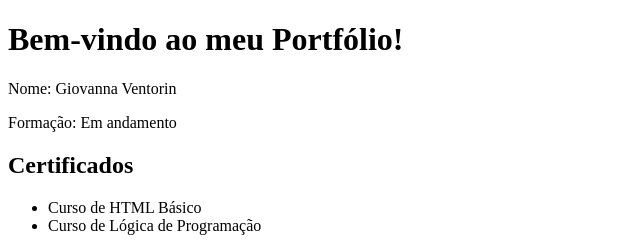
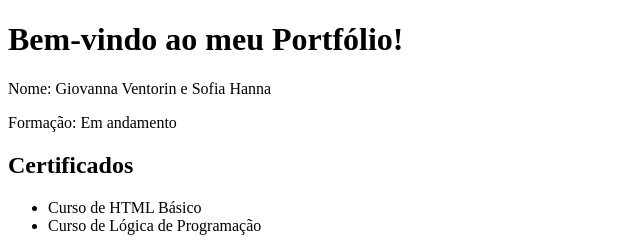
Before and after one commit to giovannaventorin/GS, a plain HTML site: page index.html in a window 1280 px wide. Shown: the top 240 px of the page, 0-640 px from the left. Drawn offline with Linux system fonts and the light colour scheme.

```diff
--- a/index.html
+++ b/index.html
@@ -6,7 +6,7 @@
 </head>
 <body>
     <h1>Bem-vindo ao meu Portfólio!</h1>
-    <p>Nome: Giovanna Ventorin</p>
+    <p>Nome: Giovanna Ventorin e Sofia Hanna</p>
     <p>Formação: Em andamento</p>
 
     <h2>Certificados</h2>
```
